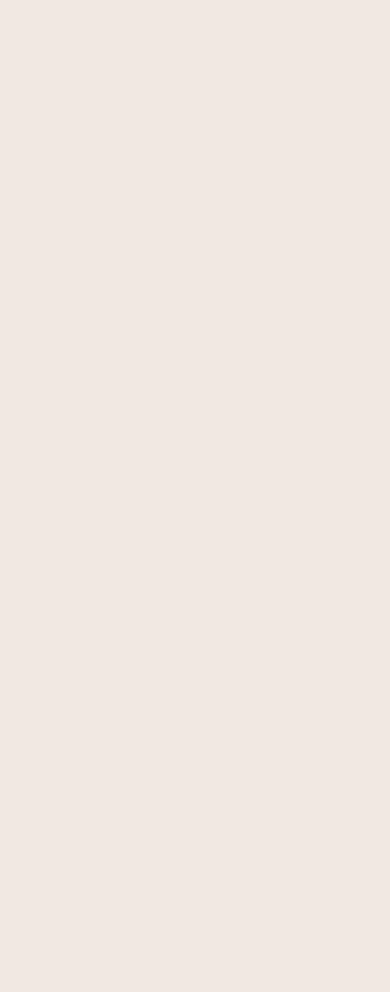
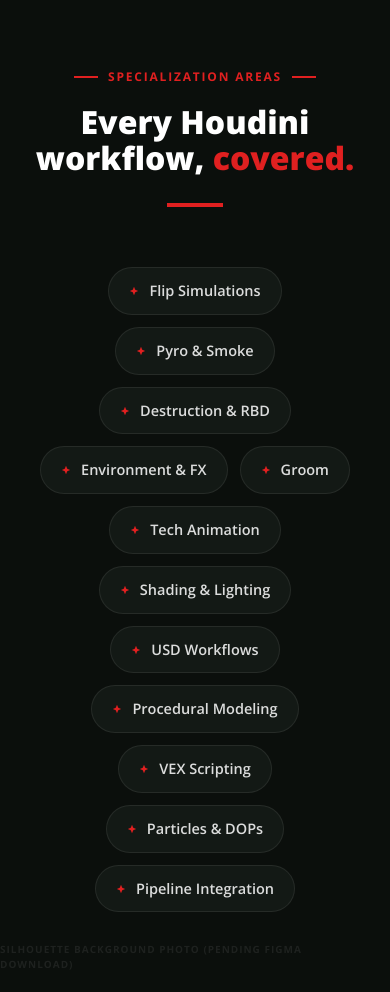
Before and after one commit to sshukla2005/tathastu, a Next.js app in the folder apps/web/: page /academy in a window 390 px wide. Shown: the part 8380-9372 px from the top of the page. Before the commit the page ends 8368 px from the top, so only its background shows below. Built offline with nearby package versions, Linux system fonts and the light colour scheme.

Commit message:
feat: rebuild Specialization section on Academy page

```diff
--- a/apps/web/app/academy/page.tsx
+++ b/apps/web/app/academy/page.tsx
@@ -1732,6 +1732,206 @@
         </div>
       </section>
 
+      {/* ── 6. SPECIALIZATION — node ~208:2162 — DARK THEME ─────────── */}
+      <section
+        id="specialization"
+        style={{
+          background: "#0B0F0C", // Deep dark green-black background
+          color: "#FFFFFF",
+          padding: "120px 80px 140px",
+          position: "relative",
+          overflow: "hidden",
+          display: "flex",
+          flexDirection: "column",
+          alignItems: "center",
+          gap: "60px",
+        }}
+        className="academy-section"
+      >
+        {/* Faint Silhouette Caption (Pending Figma Download) */}
+        <div
+          style={{
+            position: "absolute",
+            bottom: "20px",
+            right: "24px",
+            color: "rgba(255, 255, 255, 0.08)",
+            fontFamily: "'Open Sans', sans-serif",
+            fontSize: "10px",
+            fontWeight: 700,
+            letterSpacing: "0.1em",
+            textTransform: "uppercase",
+            pointerEvents: "none",
+          }}
+        >
+          Silhouette Background Photo (Pending Figma Download)
+        </div>
+
+        {/* Section Header */}
+        <div
+          style={{
+            textAlign: "center",
+            display: "flex",
+            flexDirection: "column",
+            alignItems: "center",
+            gap: "18px",
+            maxWidth: "800px",
+          }}
+        >
+          <div
+            style={{
+              display: "flex",
+              alignItems: "center",
+              gap: "10px",
+              color: "#E02020",
+              fontSize: "12px",
+              fontWeight: 700,
+              letterSpacing: "0.15em",
+              textTransform: "uppercase",
+            }}
+          >
+            <span style={{ width: "24px", height: "2px", background: "#E02020" }}></span>
+            SPECIALIZATION AREAS
+            <span style={{ width: "24px", height: "2px", background: "#E02020" }}></span>
+          </div>
+
+          <h2
+            style={{
+              fontFamily: "'Open Sans', sans-serif",
+              fontSize: "clamp(32px, 3.2vw, 44px)",
+              fontWeight: 900,
+              lineHeight: 1.15,
+              color: "#FFFFFF",
+              margin: 0,
+            }}
+          >
+            Every Houdini workflow, <span style={{ color: "#E02020" }}>covered.</span>
+          </h2>
+          <div
+            style={{
+              width: "56px",
+              height: "4px",
+              background: "#E02020",
+              marginTop: "8px",
+            }}
+          ></div>
+        </div>
+
+        {/* Two Rows of rounded dark pill tags */}
+        <div
+          style={{
+            display: "flex",
+            flexDirection: "column",
+            gap: "20px",
+            width: "100%",
+            maxWidth: "1200px",
+            alignItems: "center",
+          }}
+          className="specialization-rows-container"
+        >
+          {/* Row 1 */}
+          <div
+            style={{
+              display: "flex",
+              flexWrap: "wrap",
+              justifyContent: "center",
+              gap: "16px",
+              width: "100%",
+            }}
+            className="specialization-row"
+          >
+            {[
+              "Flip Simulations",
+              "Pyro & Smoke",
+              "Destruction & RBD",
+              "Environment & FX",
+              "Groom",
+              "Tech Animation",
+            ].map((tag, idx) => (
+              <div
+                key={idx}
+                style={{
+                  background: "#131915",
+                  border: "1px solid rgba(255, 255, 255, 0.08)",
+                  borderRadius: "100px",
+                  padding: "14px 28px",
+                  display: "inline-flex",
+                  alignItems: "center",
+                  gap: "10px",
+                  transition: "all 0.3s ease",
+                  cursor: "default",
+                }}
+                className="spec-pill"
+              >
+                <svg width="10" height="10" viewBox="0 0 24 24" fill="#E02020" style={{ flexShrink: 0 }}>
+                  <path d="M12 2L15 9L22 12L15 15L12 22L9 15L2 12L9 9Z" />
+                </svg>
+                <span
+                  style={{
+                    fontSize: "14.5px",
+                    fontWeight: 600,
+                    color: "rgba(255, 255, 255, 0.85)",
+                    whiteSpace: "nowrap",
+                  }}
+                >
+                  {tag}
+                </span>
+              </div>
+            ))}
+          </div>
+
+          {/* Row 2 */}
+          <div
+            style={{
+              display: "flex",
+              flexWrap: "wrap",
+              justifyContent: "center",
+              gap: "16px",
+              width: "100%",
+            }}
+            className="specialization-row"
+          >
+            {[
+              "Shading & Lighting",
+              "USD Workflows",
+              "Procedural Modeling",
+              "VEX Scripting",
+              "Particles & DOPs",
+              "Pipeline Integration",
+            ].map((tag, idx) => (
+              <div
+                key={idx}
+                style={{
+                  background: "#131915",
+                  border: "1px solid rgba(255, 255, 255, 0.08)",
+                  borderRadius: "100px",
+                  padding: "14px 28px",
+                  display: "inline-flex",
+                  alignItems: "center",
+                  gap: "10px",
+                  transition: "all 0.3s ease",
+                  cursor: "default",
+                }}
+                className="spec-pill"
+              >
+                <svg width="10" height="10" viewBox="0 0 24 24" fill="#E02020" style={{ flexShrink: 0 }}>
+                  <path d="M12 2L15 9L22 12L15 15L12 22L9 15L2 12L9 9Z" />
+                </svg>
+                <span
+                  style={{
+                    fontSize: "14.5px",
+                    fontWeight: 600,
+                    color: "rgba(255, 255, 255, 0.85)",
+                    whiteSpace: "nowrap",
+                  }}
+                >
+                  {tag}
+                </span>
+              </div>
+            ))}
+          </div>
+        </div>
+      </section>
+
       {/* Responsive overrides */}
       <style>{`
         @keyframes ticker-scroll {
@@ -1768,6 +1968,12 @@
           transform: translateY(-4px);
           box-shadow: 0 15px 30px rgba(0,0,0,0.06) !important;
         }
+        .spec-pill:hover {
+          background: #17201a !important;
+          border-color: rgba(224, 32, 32, 0.3) !important;
+          transform: scale(1.03);
+          box-shadow: 0 4px 15px rgba(224, 32, 32, 0.05);
+        }
         @media (max-width: 1024px) {
           .academy-hero-grid {
             grid-template-columns: 1fr !important;
@@ -1793,6 +1999,9 @@
             grid-template-columns: 1fr !important;
             gap: 24px !important;
           }
+          .specialization-row {
+            gap: 12px !important;
+          }
         }
         @media (max-width: 640px) {
           .academy-section {
@@ -1801,6 +2010,12 @@
             padding-top: 80px !important;
             padding-bottom: 80px !important;
           }
+          .spec-pill {
+            padding: 12px 20px !important;
+          }
+          .specialization-rows-container {
+            gap: 12px !important;
+          }
         }
       `}</style>
     </div>
```
